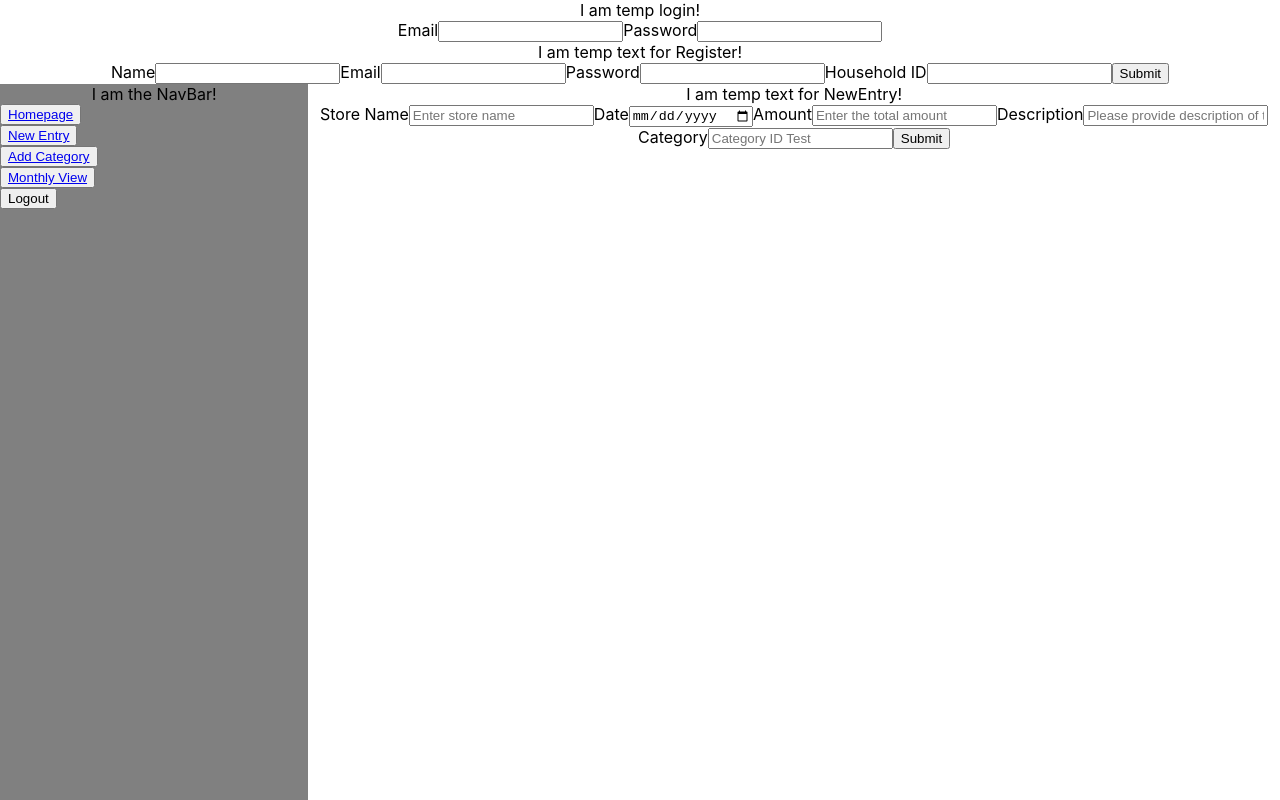
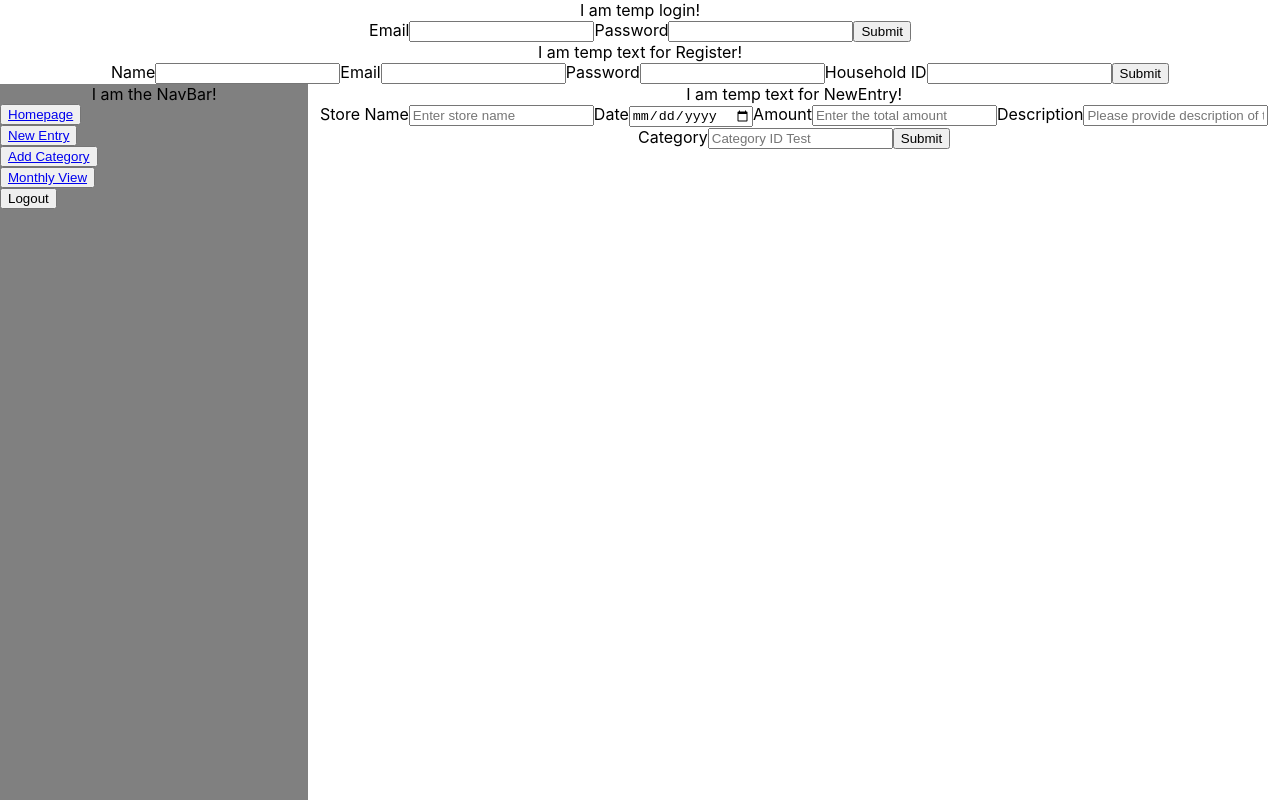
Before and after one commit to carol-woo/LHL-Final-Project, a React (Create React App) app in the folder client/: page /new-entry in a window 1280 px wide. Built offline with nearby package versions, Linux system fonts and the light colour scheme.

Commit message:
login can now send data to the backend

```diff
--- a/client/src/components/Login.js
+++ b/client/src/components/Login.js
@@ -1,4 +1,5 @@
 import React, {useState} from "react"
+import axios from "axios"
 
 
 
@@ -6,6 +7,25 @@ import React, {useState} from "react"
 export default function Login(){
   const [email, setEmail] = useState()
   const [password, setPassword] = useState()
+
+  function submitLogin(){
+    axios({
+      method: 'post',
+      url: `/login`,
+      data: {
+        email: email,
+        password: password
+      },
+        responseType: JSON
+    })
+    .then(function(response) {
+      console.log("TEH Response", response);
+    }, (error) => {
+      console.log("GOOTTT!")
+      console.log(error)
+    })
+  }
+
 
   return(
     <div>
@@ -16,15 +36,20 @@ export default function Login(){
           <input
             type ="text"
             email={email}
-            onChange={setEmail}
+            onChange={event =>setEmail(event.target.value)}
           />
 
         Password
           <input
             type="password"
             password={password}
-            onChange={setPassword}
+            onChange={event =>setPassword(event.target.value)}
           />
+
+        <button
+          type="submit"
+          onClick={submitLogin}
+          >Submit</button>
       </form>
     </div>
   )
```
Also changed, not shown: 1 other file (tests, documents, lock files or other folders).
